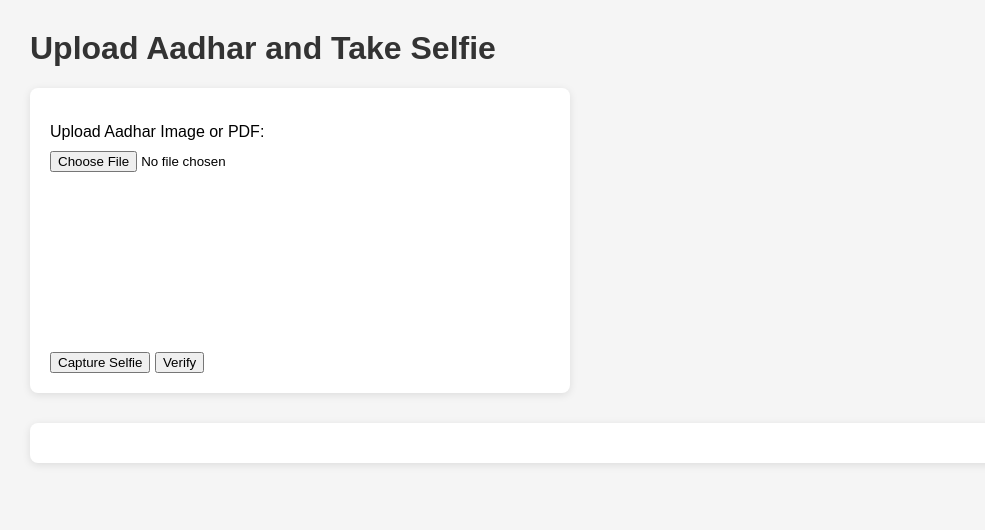
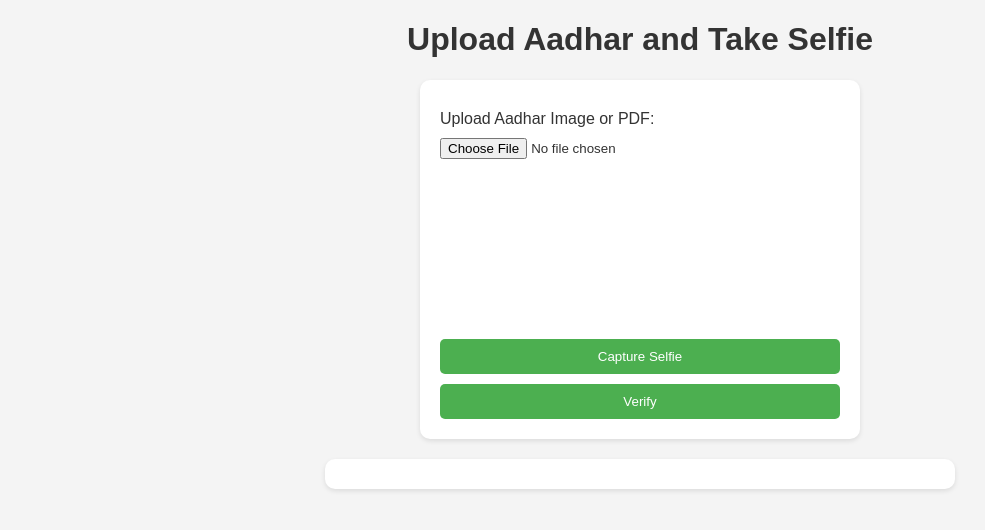
Before and after one commit to aditichhikara3/aadhar-verification, a Flask app: page / in a window 1280 px wide. Shown: the top 530 px of the page, without its empty margins (0-985 px from the left). Run offline with Flask 3, Linux system fonts and the light colour scheme.

Commit message:
final changes

```diff
--- a/templates/index.html
+++ b/templates/index.html
@@ -5,41 +5,52 @@
     <style>
         body {
             font-family: Arial, sans-serif;
-            margin: 30px;
-            background: #f5f5f5;
-        }
-        h1 {
+            margin: 20px;
+            background-color: #f4f4f4;
             color: #333;
         }
         form {
+            background-color: #fff;
+            padding: 20px;
+            border-radius: 10px;
+            box-shadow: 0 2px 5px rgba(0, 0, 0, 0.1);
+            max-width: 400px;
+            margin: auto;
+        }
+        h1 {
+            text-align: center;
+        }
+        label, video, canvas {
+            display: block;
+            margin: 10px 0;
+            max-width: 100%;
+        }
+        button {
+            margin-top: 10px;
+            padding: 10px;
+            width: 100%;
+            background-color: #4CAF50;
+            color: white;
+            border: none;
+            border-radius: 5px;
+            cursor: pointer;
+        }
+        button:hover {
+            background-color: #45a049;
+        }
+        pre {
             background: #fff;
-            padding: 20px;
-            border-radius: 8px;
-            box-shadow: 0 2px 8px rgba(0, 0, 0, 0.1);
-            max-width: 500px;
-            margin-bottom: 30px;
+            padding: 15px;
+            margin-top: 20px;
+            border-radius: 10px;
+            max-width: 600px;
+            margin-left: auto;
+            margin-right: auto;
+            box-shadow: 0 2px 5px rgba(0, 0, 0, 0.1);
         }
-        label {
-            display: block;
-            margin-top: 15px;
-        }
-        input[type="file"], button {
+        .feedback-list {
             margin-top: 10px;
         }
-        video, canvas {
-            max-width: 300px;
-            display: block;
-            margin: 10px 0;
-        }
-        #resultBox {
-            background: #fff;
-            padding: 20px;
-            border-radius: 8px;
-            box-shadow: 0 2px 8px rgba(0, 0, 0, 0.1);
-            white-space: pre-wrap;
-        }
-        .accepted { color: green; font-weight: bold; }
-        .rejected { color: red; font-weight: bold; }
     </style>
 </head>
 <body>
@@ -56,7 +67,7 @@
         <button type="submit">Verify</button>
     </form>
 
-    <div id="resultBox"></div>
+    <pre id="result"></pre>
 
     <script>
         const video = document.getElementById('video');
@@ -86,21 +97,17 @@
             const res = await fetch('/verify', { method: 'POST', body: formData });
             const json = await res.json();
 
-            let resultHTML = `<p><strong>Status:</strong> <span class="${json.status.includes('Accepted') ? 'accepted' : 'rejected'}">${json.status}</span></p>`;
-            resultHTML += `<p><strong>Message:</strong> ${json.message}</p>`;
-            resultHTML += `<p><strong>Confidence:</strong> ${json.confidence}</p>`;
-            resultHTML += `<p><strong>DOB:</strong> ${json.dob || 'N/A'}</p>`;
-            resultHTML += `<p><strong>Age:</strong> ${json.age !== null ? json.age : 'N/A'}</p>`;
+            let displayText = `Status: ${json.status || 'N/A'}\n\n` +
+                              `Message: ${json.message || 'N/A'}\n\n` +
+                              `Confidence: ${json.confidence || 'N/A'}\n\n` +
+                              `DOB: ${json.dob || 'N/A'}\n\n` +
+                              `Age: ${json.age || 'N/A'}`;
 
             if (json.quality_feedback && json.quality_feedback.length > 0) {
-                resultHTML += `<p><strong>Photo Feedback:</strong><ul>`;
-                json.quality_feedback.forEach(msg => {
-                    resultHTML += `<li>${msg}</li>`;
-                });
-                resultHTML += `</ul></p>`;
+                displayText += "\n\nPhoto Quality Feedback:\n" + json.quality_feedback.map(f => `- ${f}`).join("\n");
             }
 
-            document.getElementById('resultBox').innerHTML = resultHTML;
+            document.getElementById('result').textContent = displayText;
         }
     </script>
 </body>
```
Also changed, not shown: temp_aadhar.jpg, temp_id_face.jpg, temp_selfie.jpg.
